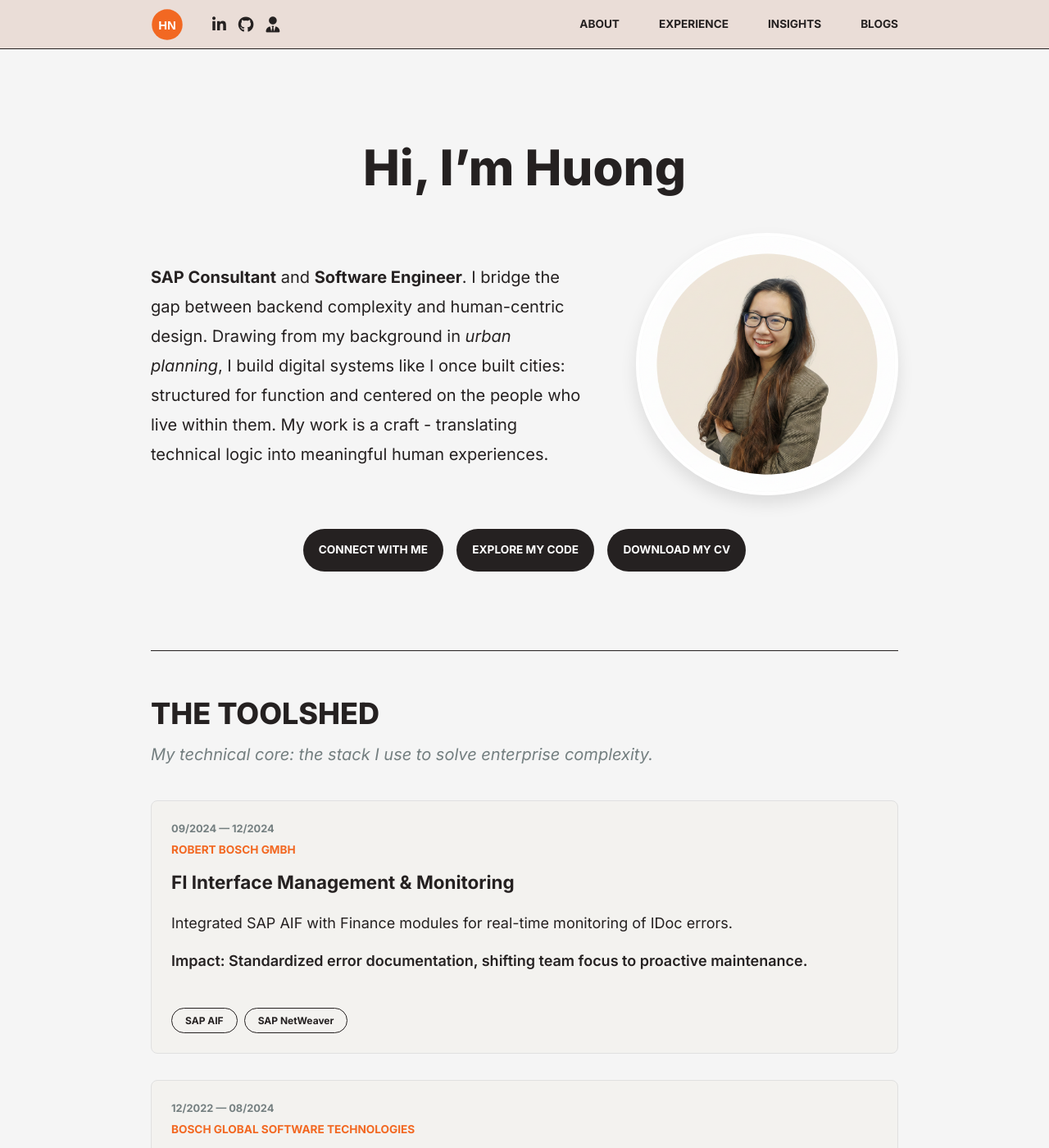
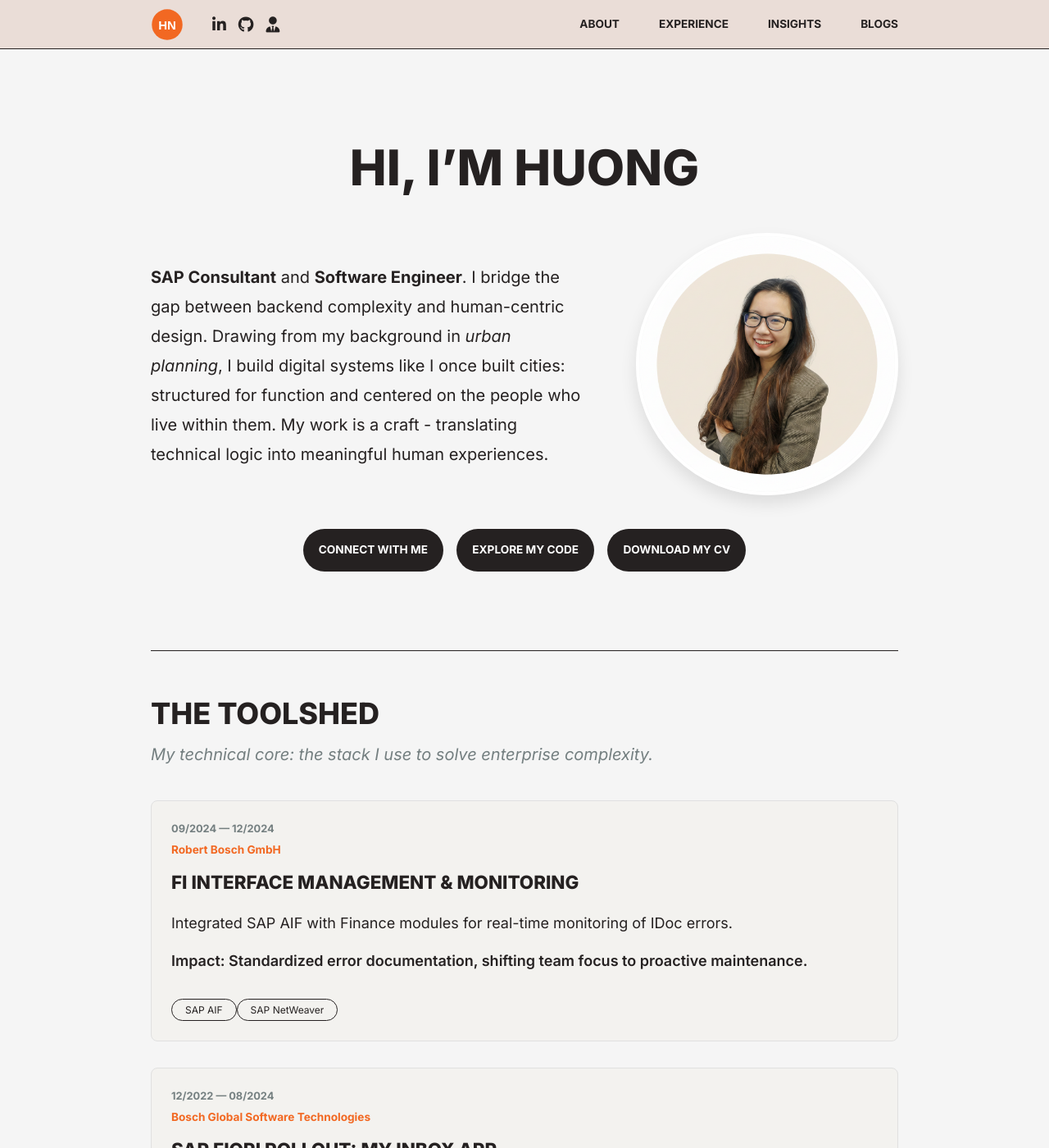
Before and after one commit to huongntn/portfolio-website, a Jekyll site: the page built from index.html, in a window 1280 px wide and 1400 px high. Shown: the whole window at 82% size. Built offline with Jekyll 4.4.1, drawn with Linux system fonts in a browser that asks for light colours.

Commit message:
Update style.css

```diff
--- a/assets/css/style.css
+++ b/assets/css/style.css
@@ -26,7 +26,7 @@ body {
 header { background-color: var(--menu-sand); border-bottom: 1px solid var(--text-main); padding: 0; position: fixed; top: 0; width: 100%; z-index: 1000; height: 60px; }
 .nav-wrapper { display: flex; justify-content: space-between; align-items: center; height: 60px; }
 .header-left-group { display: flex; align-items: center; gap: 20px; }
-.logo { display: flex; align-items: center; font-family: var(--font-family); font-weight: 800; font-size: 1.5rem; color: var(--text-main); text-decoration: none; text-transform: uppercase; letter-spacing: -1px; }
+.logo { font-family: var(--font-family); font-weight: 800; text-transform: uppercase; }
 .logo img { height: 40px; width: auto; display: block; }
 .social-icons { display: flex; gap: 15px; align-items: center; margin-left: 15px; position: relative; z-index: 1005; }
 .social-icons a { text-decoration: none !important; color: var(--text-main); font-size: 1.2rem; transition: color 0.15s; display: flex; align-items: center; }
@@ -51,8 +51,10 @@ header { background-color: var(--menu-sand); border-bottom: 1px solid var(--text
 
 /* Sections & Typography */
 section { padding-top: 3rem; padding-bottom: 3rem; }
-h2 { font-family: var(--font-family); font-size: 2.25rem; font-weight: 800; text-transform: uppercase; margin: 0 0 0.25rem 0; }
-.chapter-subtitle { font-style: italic; color: var(--text-light); margin: 0 0 2.5rem 0; font-size: 1.25rem; }
+h1, h2, h3, h4 { font-family: var(--font-family); font-weight: 800; text-transform: uppercase; }
+h2 { font-size: 2.25rem; margin: 0 0 0.25rem 0; }
+h3 { font-size: 1.4rem; margin: 0.5rem 0; }
+.chapter-subtitle { font-style: italic; color: var(--text-light); margin: 0 0 2.5rem 0; font-size: 1.25rem; font-family: var(--font-family); }
 
 hr { border: none; border-top: 1px solid var(--text-main); margin: 0; padding: 0; }
 
@@ -67,36 +69,32 @@ hr { border: none; border-top: 1px solid var(--text-main); margin: 0; padding: 0
 .project-card:hover .card-box { background-color: #edece9; border-color: #d1d0ce; }
 .project-card:hover h3 { color: var(--brand-orange); }
 .project-card:hover .skill-tag { background: var(--brand-orange); border-color: var(--brand-orange); color: var(--white); }
-.project-card h3 { font-family: var(--font-family); font-size: 1.4rem; margin: 0.5rem 0; font-weight: 700; transition: color 0.2s; }
-.project-meta { color: var(--brand-orange); font-weight: 700; font-size: 0.85rem; text-transform: uppercase; }
+.project-card h3 { color: var(--text-main); }
+.project-meta { color: var(--brand-orange); font-weight: 700; font-size: 0.85rem; }
 .impact { display: block; margin-top: 0.8rem; font-weight: 600; }
 .project-date { font-family: var(--font-family); font-size: 0.8rem; color: var(--text-light); font-weight: 700; }
 
-.archive-link, .back-home { display: inline-flex; align-items: center; font-family: var(--font-headers); font-weight: 700; text-transform: uppercase; font-size: 0.9rem; color: var(--text-main); text-decoration: none; margin-left: 0.5rem; margin-top: 1rem; transition: all 0.2s ease }
+.archive-link, .back-home { display: inline-flex; align-items: center; font-family: var(--font-family); font-weight: 700; text-transform: uppercase; font-size: 0.9rem; color: var(--text-main); text-decoration: none; margin-left: 0.5rem; margin-top: 1rem; transition: all 0.2s ease }
 .archive-link:hover, .back-home:hover { color: var(--brand-orange); }
 .archive-link .arrow { margin-left: 0.5rem; transition: transform 0.2s ease; display: inline-block; }
 .archive-link:hover .arrow { transform: translateX(5px); }
 .back-home .arrow-left { margin-right: 0.8rem; transition: transform 0.2s ease; display: inline-block; }
 .back-home:hover .arrow-left { transform: translateX(-5px); }
 
-.skill-tag {
-  background: transparent; border: 1px solid var(--text-main); color: var(--text-main);
-  padding: 0.3rem 1rem; border-radius: 20px; font-size: 0.75rem; font-family: var(--font-family);
-  font-weight: 700; margin-right: 0.5rem; display: inline-block; margin-top: 0.8rem;
-}
+.skill-tag { border: 1px solid var(--text-main); padding: 0.3rem 1rem; border-radius: 20px; font-size: 0.75rem; }
 
 /* Archive All Projects Page */
 .archive-page-container { max-width: 960px; margin: 0 auto; padding: 0 1.5rem; }
 .archive-project-card { background-color: #f3f2ef; padding: 1.5rem; border-radius: 8px; border: 1px solid #e0e0e0; margin-top: 0; margin-bottom: 0; display: block; }
-.project-content h3 { font-family: var(--font-headers); font-size: 1.4rem; margin: 0.5rem 0; color: var(--brand-orange); min-width: 0; }
-.company-link { display: inline-flex; align-items: center; text-decoration: none; color: var(--text-light); font-weight: 700; font-size: 1rem; transition: color 0.2s ease; margin-bottom: 0.5rem; }
+.project-content h3 { color: var(--brand-orange); }
+.company-link { font-family: var(--font-family); font-weight: 700; }
 .company-link:hover { color: var(--brand-orange); }
 .company-link .arrow { margin-left: 0.5rem; margin-top: -4px; transition: transform 0.2s ease; display: inline-block; }
 .company-link:hover .arrow { transform: translateX(5px); }
 .atingi-link { color: inherit; font-weight: bold; text-decoration: none; transition: color 0.2s ease; }
 .atingi-link:hover { color: var(--brand-orange); }
 .tag-container { margin: 1rem 0; }
-.static-tag { display: inline-block; background: var(--brand-orange); color: var(--white); padding: 0.3rem 1rem; border-radius: 20px; font-size: 0.75rem; font-family: var(--font-headers); font-weight: 700; margin-right: 0.5rem; margin-top: 0.8rem; }
+.static-tag { display: inline-block; background: var(--brand-orange); color: var(--white); padding: 0.3rem 1rem; border-radius: 20px; font-size: 0.75rem; font-family: var(--font-family); font-weight: 700; margin-right: 0.5rem; margin-top: 0.8rem; }
 
 /* Container for the side-by-side layout */
 .projects-tabs { display: grid; grid-template-columns: 200px 1fr; gap: 3rem; margin-top: 2rem; align-items: start; }
```
